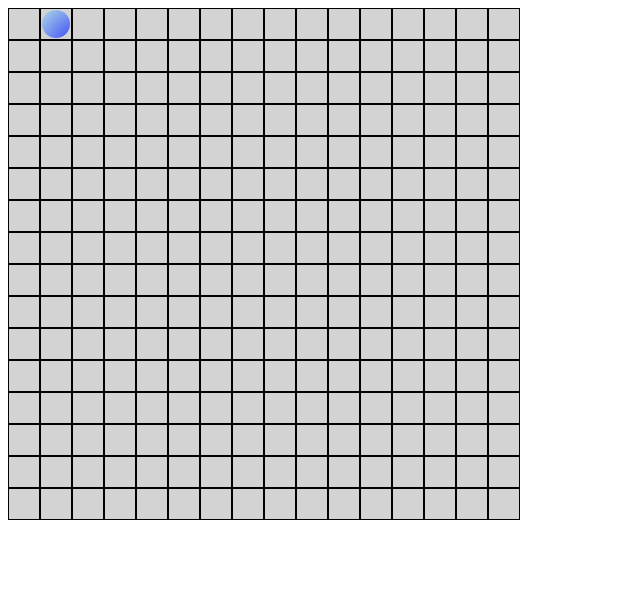
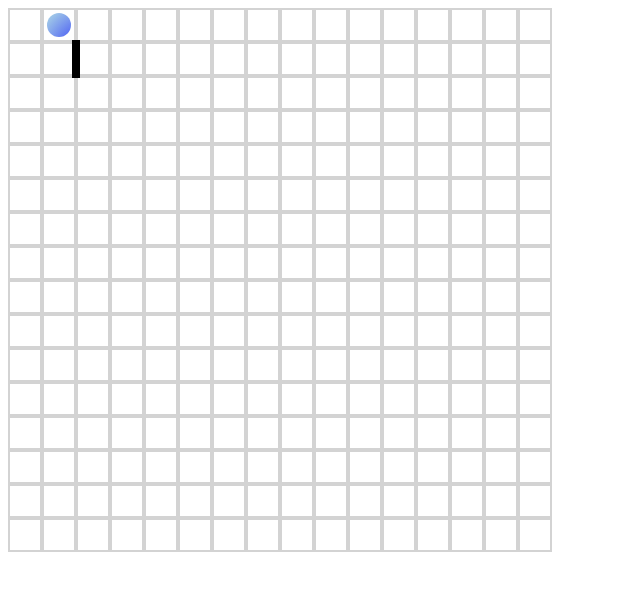
Before and after one commit to mlusby/RicochetRobotsUI, a plain HTML site: page index.html in a window 1280 px wide. Shown: the whole page, without its empty margins (0-640 px from the left). Drawn offline with Linux system fonts and the light colour scheme.

Commit message:
Changes to colors, add wall

```diff
--- a/index.html
+++ b/index.html
@@ -293,5 +293,6 @@
 </div>
 
 <span class="circle"></span>
+<span class="wall"></span>
 </body>
 </html>
--- a/style.css
+++ b/style.css
@@ -1,10 +1,9 @@
 .box
 {
-	border: 1px solid black;
+	border: 2px solid lightgray;
 	width: 30px;
 	height: 30px;
 	display: inline-block;
-	background-color: lightgray;
 	float: left;
 }
 .row
@@ -16,9 +15,18 @@
 	border-radius: 50%;
 	display: inline-block;
 	background-image: -webkit-radial-gradient(45px 45px, circle cover, blue, lightblue);
-	width: 28px;
-	height: 28px;
+	width: 24px;
+	height: 24px;
 	position: absolute;
-	left: 42px;
-	top: 10px;
+	left: 47px;
+	top: 13px;
 }
+.wall
+{
+	width: 8px;
+	height: 38px;
+	background-color: black;
+	position: absolute;
+	left: 72px;
+	top: 40px;
+}
```
